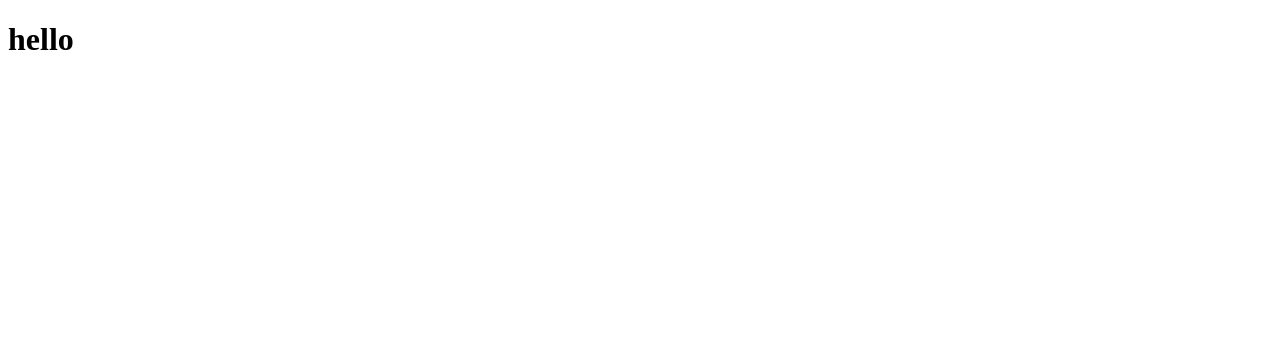
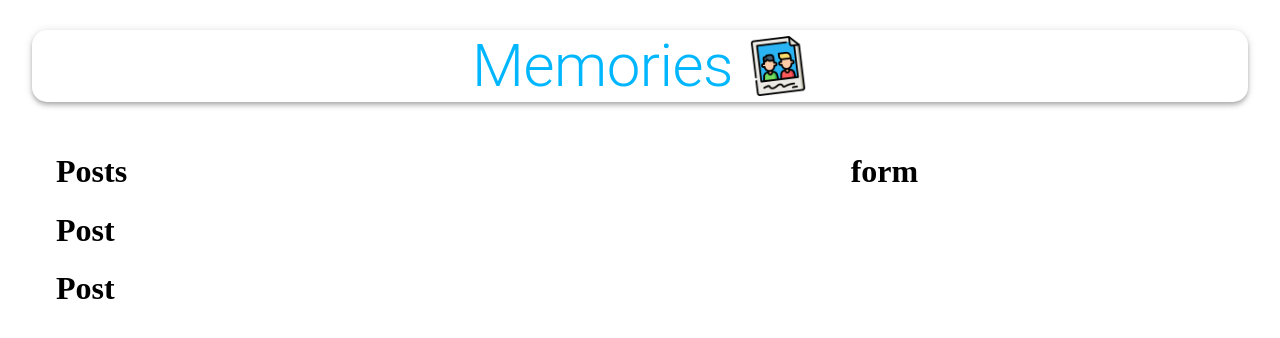
Before and after one commit to Avtandil03/memories_project, a React (Create React App) app in the folder client/: page / in a window 1280 px wide. Shown: the top 338 px of the page. Built offline with nearby package versions, Linux system fonts and the light colour scheme.

Commit message:
big commit

```diff
--- a/client/src/App.js
+++ b/client/src/App.js
@@ -1,11 +1,32 @@
 import React from "react";
+import {Container, AppBar, Typography, Grow, Grid} from '@material-ui/core'
+import memories from './images/memories.png'
+import Posts from "./components/Posts/Posts";
+import Form from "./components/Form/Form";
+import useStyles from './styles'
 
 function App() {
+  const classes = useStyles()
   return (
-    <div className="App">
-      <h1>hello</h1>
-    </div>
-  );
+    <Container maxWidth="lg" >
+      <AppBar className={classes.appBar} position="static" color="inherit" >
+        <Typography className={classes.heading} variant="h2" align="center" >Memories</Typography>
+        <img src={memories} className={classes.image} alt="memories" height="60" />
+      </AppBar>
+      <Grow in>
+        <Container>
+          <Grid container justifyContent="space-between" alignItems="stretch" spacing={3}>
+            <Grid item xs={12} sm={7} >
+              <Posts/>
+            </Grid>
+            <Grid item xs={12} sm={4} >
+              <Form/>
+            </Grid>
+          </Grid>
+        </Container>
+      </Grow>
+    </Container>
+  )
 }
 
 export default App;
--- /dev/null
+++ b/client/src/api/index.js
@@ -0,0 +1,5 @@
+import axios from 'axios'
+
+const url = 'http://localhost:5000/posts'
+
+export const fetchPosts = () => axios.get()
--- /dev/null
+++ b/client/src/components/Form/Form.js
@@ -0,0 +1,9 @@
+import React from "react";
+
+const Form = () => {
+  return (
+    <h1>form</h1>
+  )
+}
+
+export default Form
--- /dev/null
+++ b/client/src/components/Posts/Post/Post.js
@@ -0,0 +1,9 @@
+import React from "react";
+
+const Post = () => {
+  return(
+    <h1>Post</h1>
+  )
+}
+
+export default Post
--- /dev/null
+++ b/client/src/components/Posts/Posts.js
@@ -0,0 +1,14 @@
+import React from "react";
+import Post from "./Post/Post";
+
+const Posts = () => {
+  return(
+    <>
+      <h1>Posts</h1>
+      <Post/>
+      <Post/>
+    </>
+  )
+}
+
+export default Posts
--- a/client/src/index.js
+++ b/client/src/index.js
@@ -5,7 +5,5 @@
 
 const root = ReactDOM.createRoot(document.getElementById('root'));
 root.render(
-  <React.StrictMode>
     <App />
-  </React.StrictMode>
 );
```
Also changed, not shown: client/src/actions/posts.js (added), client/src/images/memories.png (added), client/src/reducers/index.js (added), client/src/reducers/posts.js (added).
